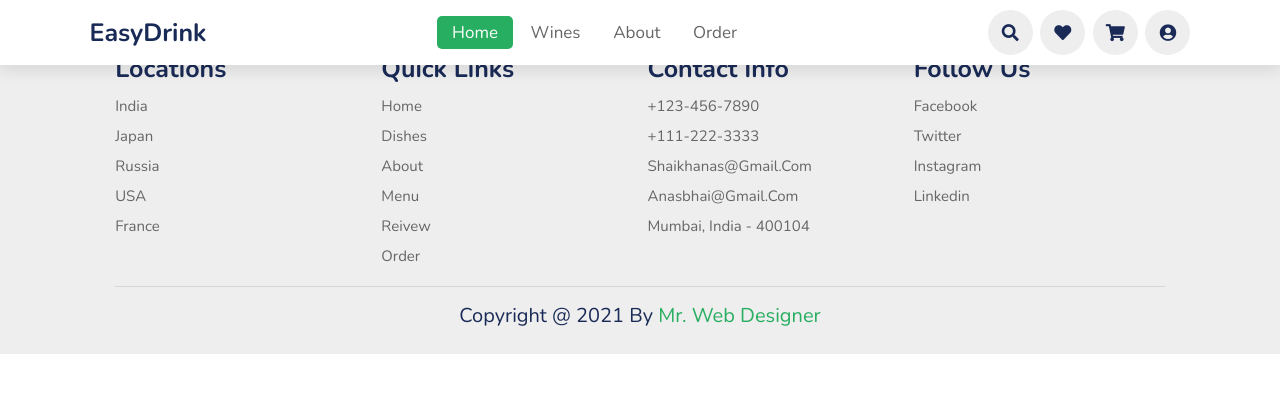
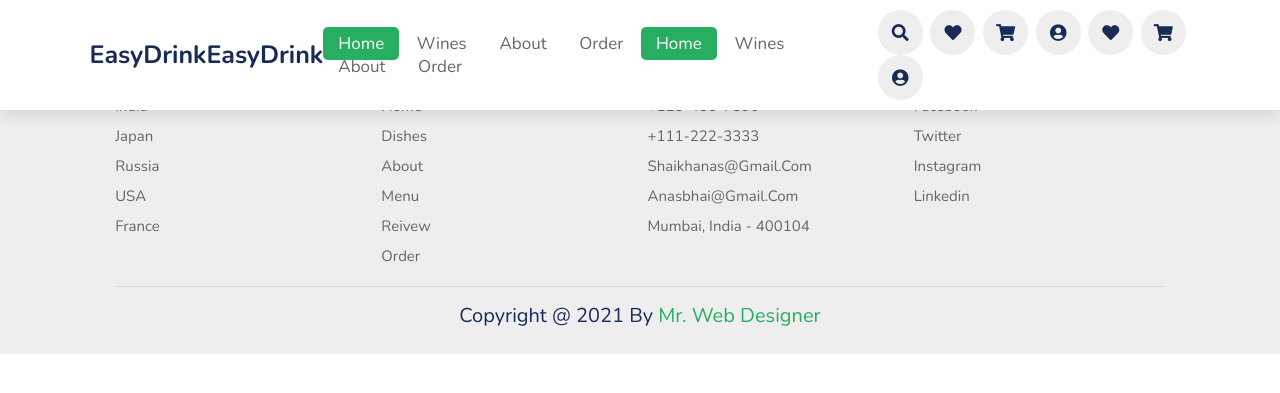
Before and after one commit to eduardasneves18/EasyDrink, a Django app: template templates/templates/about.html in a window 1280 px wide. Shown: the top 393 px of the page. Run offline with Django 3.2, Linux system fonts and the light colour scheme; the template is opened without the code that fills it, so the values that code supplies are empty; some libraries are stand-ins or nearby versions; some web fonts are replaced.

Commit message:
Agora é pra funcionar

```diff
--- a/templates/templates/base/base.html
+++ b/templates/templates/base/base.html
@@ -21,9 +21,9 @@
     <!--CSS-->
 
     {%block style %}
-    <link rel="stylesheet" href="/pages/static/css/style_navbar.css">
-    <link rel="stylesheet" href="/pages/static/css/style_login.css">
-    <link rel="stylesheet" href="/pages/static/css/style_home.css">
+    <link rel="stylesheet" href="/pages/templates/css/style_navbar.css">
+    <link rel="stylesheet" href="/pages/templates/css/style_login.css">
+    <link rel="stylesheet" href="/pages/templates/css/style_home.css">
 
     {%endblock style%}
 
@@ -87,8 +87,8 @@
     {%endblock swiper%}
     <!-- external Javascript -->
     {%block script%}
-    <script src="pages\static\js\script_nav.js"></script>
-    <script src="pages\static\js\script_home.js"></script>
+    <script src="pages\templates\js\script_nav.js"></script>
+    <script src="pages\templates\js\script_home.js"></script>
     {%endblock script%}
 
 </body>
--- a/templates/templates/base/nav.html
+++ b/templates/templates/base/nav.html
@@ -1,14 +1,11 @@
-{% load static%}
-
-
 <header>
-    {% comment %} <a href="{% url 'pages:home' %}" class="logo">EasyDrink</a> {% endcomment %}
+     <a href="#" class="logo">EasyDrink</a>
     <a href="#" class="logo">EasyDrink</a>
 <nav class="navbar">
-    {% comment %} <a href="{% url 'pages:home' %}" class="active">Home</a>
-    <a href="{% url 'products:list' %}">Wines</a>
-    <a href="{% url 'pages:about' %}">About</a>
-    <a href="{% url 'pages:home' %}">Order</a> {% endcomment %}
+    <a href="#" class="active">Home</a>
+    <a href="#" class=>Wines</a>
+    <a href="#">About</a>
+    <a href="#">Order</a>
 
     <a href="#" class="active">Home</a>
     <a href="#">Wines</a>
@@ -18,11 +15,11 @@
     <div class="icons">
         <i class="fas fa-bars" id="menu-bars"></i>
         <i class="fas fa-search" id="search-icon"></i>
-        {% comment %} <a href="{% url 'pages:wishes' %}" class="fas fa-heart"></a>
-        <a href="{% url 'carts:cart' %}" class="fas fa-shopping-cart"></a>
+         <a href="#" class="fas fa-heart"></a>
+        <a href="#" class="fas fa-shopping-cart"></a>
 
 
-        <a href="{%url 'users:login'%}" id="login" class="fas fa-user-circle"></a> {% endcomment %}
+        <a href="#" id="login" class="fas fa-user-circle"></a>
 
             <a href="#" class="fas fa-heart"></a>
         <a href="#" class="fas fa-shopping-cart"></a>
```
